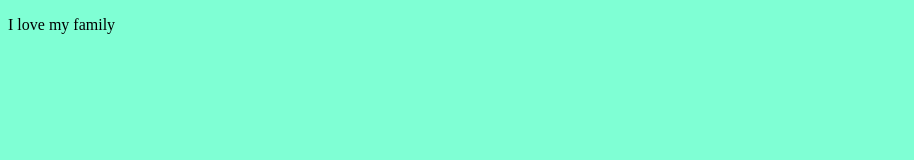
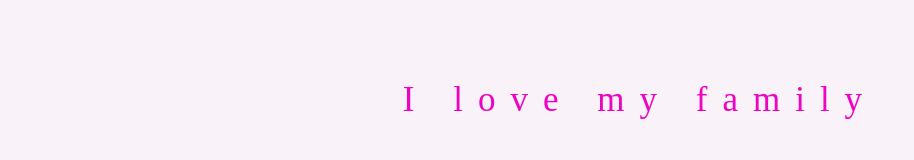
Before and after one commit to Efrat1011/git, a plain HTML site: page index.html in a window 1280 px wide. Shown: the whole page, without its empty margins (0-914 px from the left). Drawn offline with Linux system fonts and the light colour scheme.

Commit message:
third commit

```diff
--- a/css/git.css
+++ b/css/git.css
@@ -1,8 +1,10 @@
 body{
-    background-color: aquamarine;
+    background-color: rgb(249, 243, 249);
 }
-.Nassyrovy{
+p{
+    font-size: 35px;
     text-align: center;
-    color: blueviolet;
-    margin-top: 100px;
+    letter-spacing: 15px;
+    color: rgb(236, 4, 194);
+    margin-top: 80px;
 }
```
